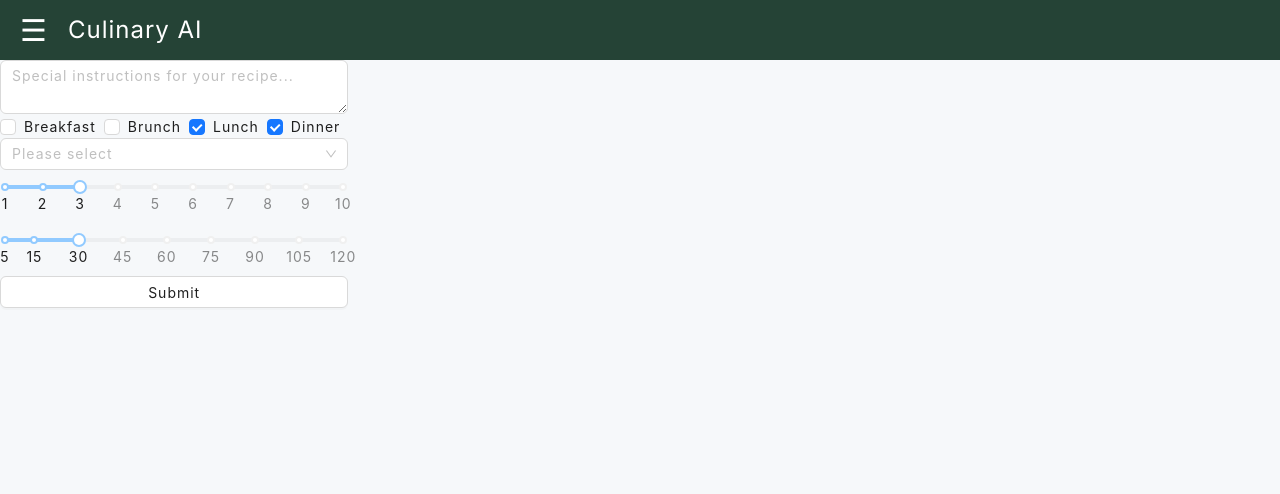
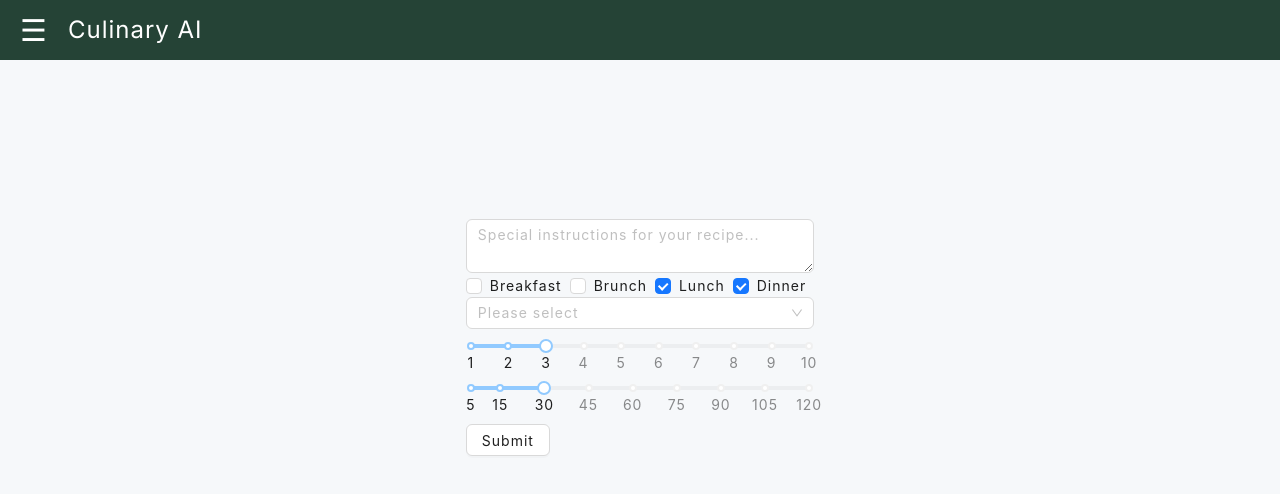
Before and after one commit to Christopher-Stolfa/recipes-ai, a Next.js app: page / in a window 1280 px wide. Shown: the top 494 px of the page. Built offline with nearby package versions, Linux system fonts and the light colour scheme; what i18n-iso-countries would draw is missing.

Commit message:
Center the form

```diff
--- a/app/components/recipe-form/recipe-form.module.scss
+++ b/app/components/recipe-form/recipe-form.module.scss
@@ -1,4 +1,7 @@
 .container {
   display: flex;
-  flex-direction: column;
+  justify-content: center;
+  align-items: center;
+  width: 100%;
+  height: 75%;
 }
--- a/app/components/recipe-form/recipe-form.tsx
+++ b/app/components/recipe-form/recipe-form.tsx
@@ -1,5 +1,5 @@
 "use client";
-import { OPEN_AI } from "@/app/constants/endpoints";
+import { GENERATE_RECIPE } from "@/app/constants/endpoints";
 import { ILocalStorageData, IRecipe, IRecipes } from "@/types";
 import { useChat } from "ai/react";
 import { useRouter } from "next/navigation";
@@ -81,7 +81,7 @@ const RecipeForm: React.FC = () => {
     handleSubmit: handleApiSubmit,
     isLoading: chatEndpointIsLoading,
   } = useChat({
-    api: OPEN_AI,
+    api: GENERATE_RECIPE,
     async onResponse(response) {
       try {
         const responseJson: IRecipe = await response.clone().json();
@@ -142,6 +142,7 @@ const RecipeForm: React.FC = () => {
 
   return (
     <form className={styles.container} onSubmit={onSubmit}>
+      <div>
         <Controller
           name="additionalDetails"
           control={control}
@@ -243,6 +244,7 @@ const RecipeForm: React.FC = () => {
         >
           Submit
         </Button>
+      </div>
     </form>
   );
 };
--- a/app/page.module.scss
+++ b/app/page.module.scss
@@ -1,3 +1,4 @@
 .container {
   display: flex;
+  height: 100%;
 }
```
Lines whose indentation alone changed are shown as unchanged.
